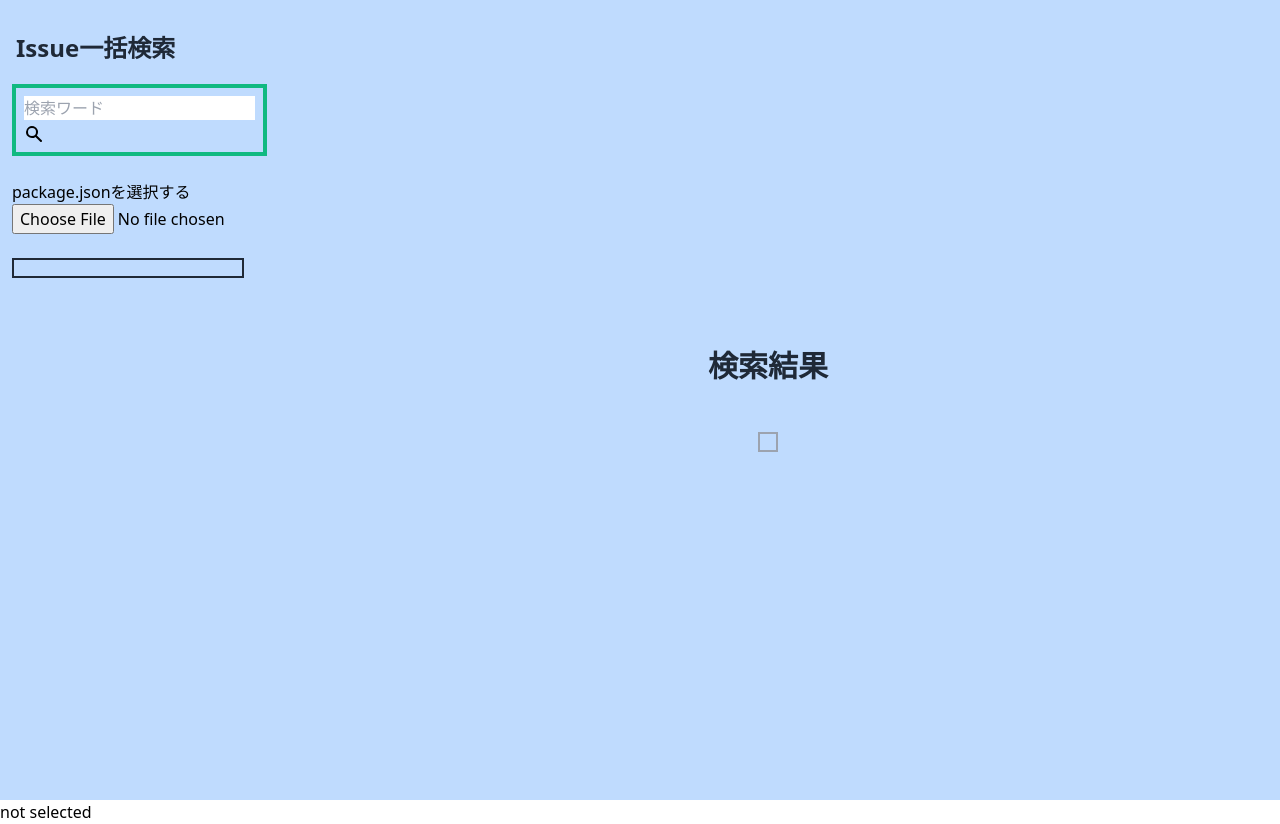
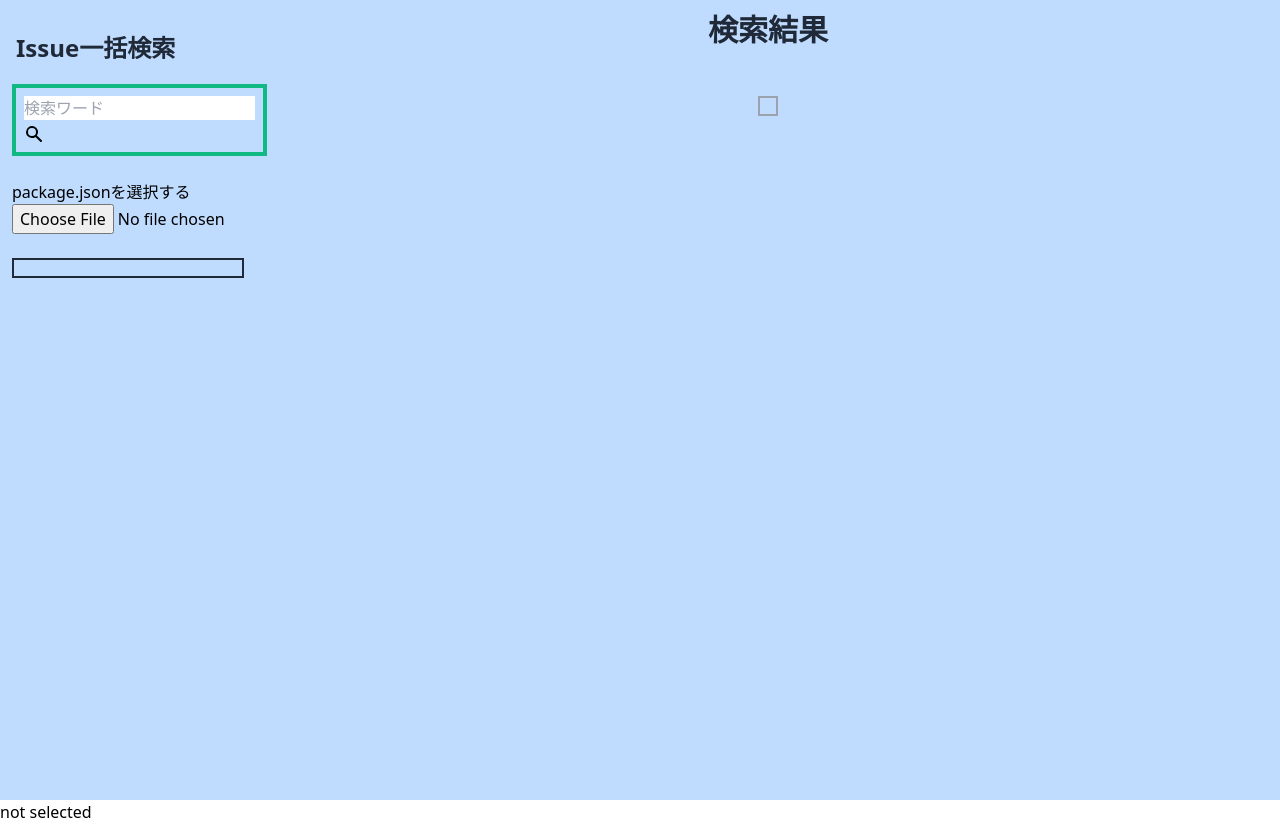
Before and after one commit to zd613/issue-ikkatsu-kensaku, a Nuxt app: page /search in a window 1280 px wide. Built offline with nearby package versions, Linux system fonts and the light colour scheme.

Commit message:
検索結果がないときに中央によっていたのを修正

```diff
--- a/pages/search.vue
+++ b/pages/search.vue
@@ -16,7 +16,7 @@
 
       <div class="w-full h-full p-3">
         <div
-          class="flex flex-col items-center justify-center w-4/5 h-full mx-auto"
+          class="flex flex-col items-center justify-start w-4/5 h-full mx-auto"
         >
           <h2 class="font-bold text-3xl text-gray-800">検索結果</h2>
 
```
